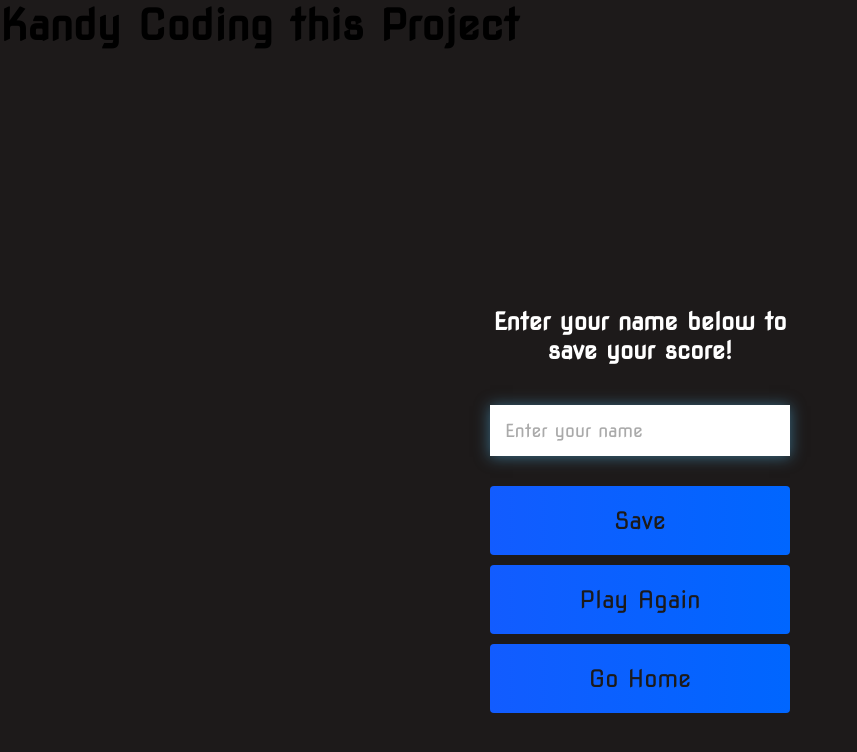
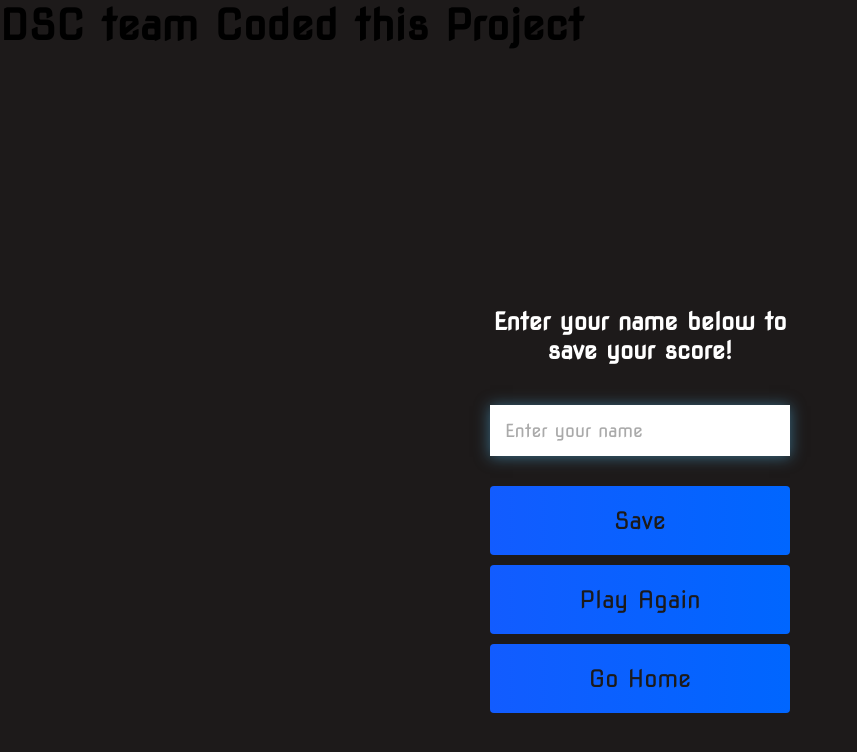
Before and after one commit to DSC-Mount-Kenya-University/simple-quiz-app, a plain HTML site: page end.html in a window 1280 px wide. Shown: the whole page, without its empty margins (0-857 px from the left). Drawn offline with Linux system fonts and the light colour scheme.

Commit message:
changed my mistake

```diff
--- a/end.html
+++ b/end.html
@@ -10,7 +10,7 @@
 </head>
 
 <body>
-<h2>Kandy Coding this Project</h2>
+<h2>DSC team Coded this Project</h2>
   <div class="container">
     <div id="end" class="flex-center flex-column">
       <h1 id="finalScore">0</h1>
```
